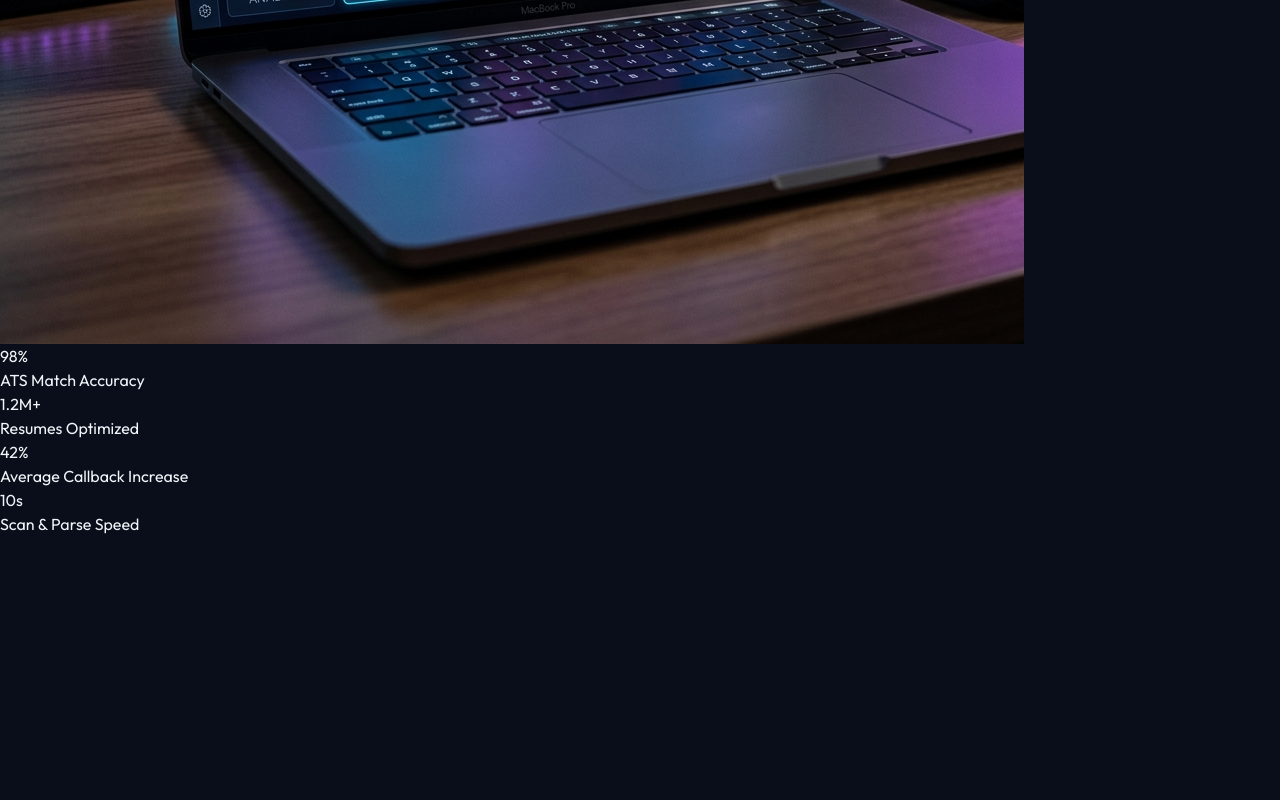
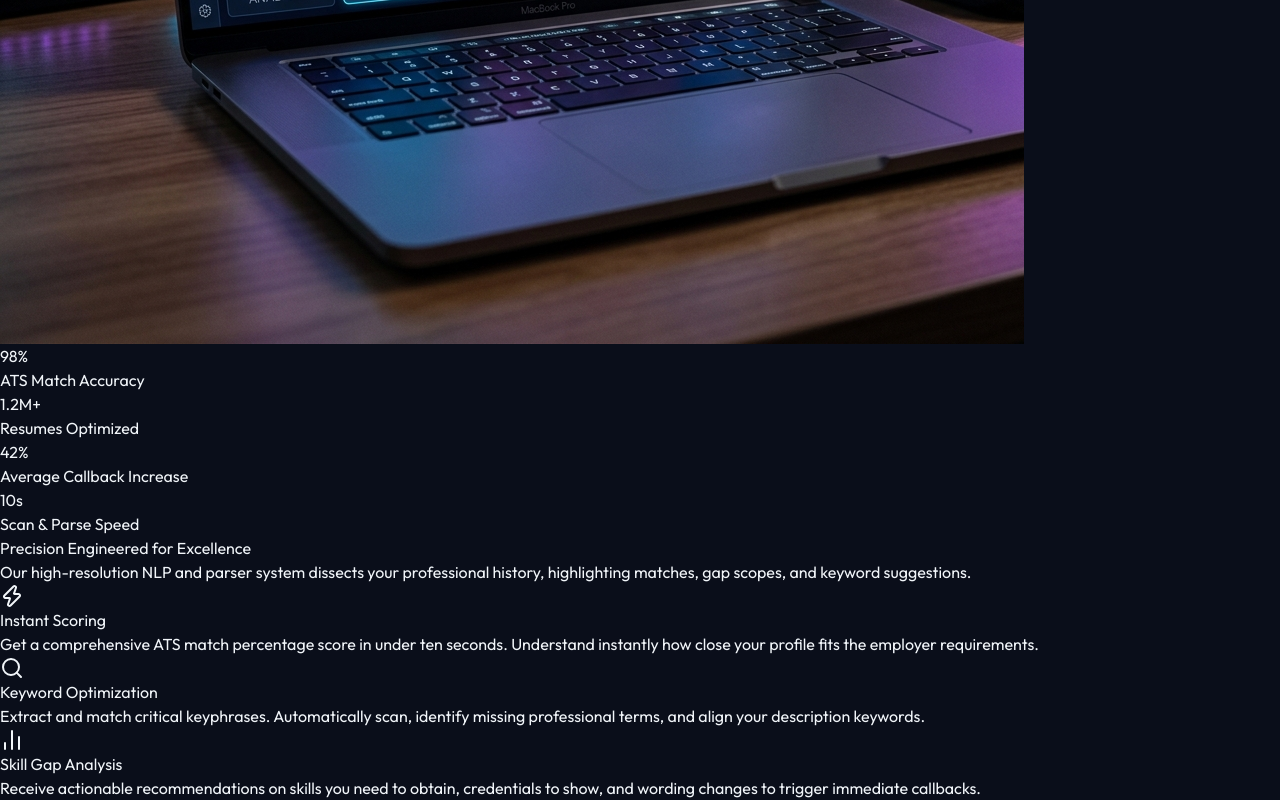
Before and after one commit to Pathum-Piyumal/ai_resume_analyzer, a React (Vite) app in the folder frontend/: page / in a window 1280 px wide. Shown: the part 2194-2994 px from the top of the page. Before the commit the page ends 2730 px from the top, so only its background shows below. Built offline with nearby package versions, Linux system fonts and the light colour scheme.

Commit message:
feat:implement the featuresSection inthe home page

```diff
--- a/frontend/src/pages/HomePage.tsx
+++ b/frontend/src/pages/HomePage.tsx
@@ -1,11 +1,13 @@
 import HeroSection from '../../components/home/HeroSection'
 import StatsBar from '../../components/home/StatsBar'
+import FeaturesSection from '../../components/home/FeaturesSection'
 
 export default function HomePage() {
   return (
     <div className="flex flex-col min-h-screen bg-brand-dark">
       <HeroSection />
       <StatsBar />
+      <FeaturesSection />
     </div>
   )
 }
```
